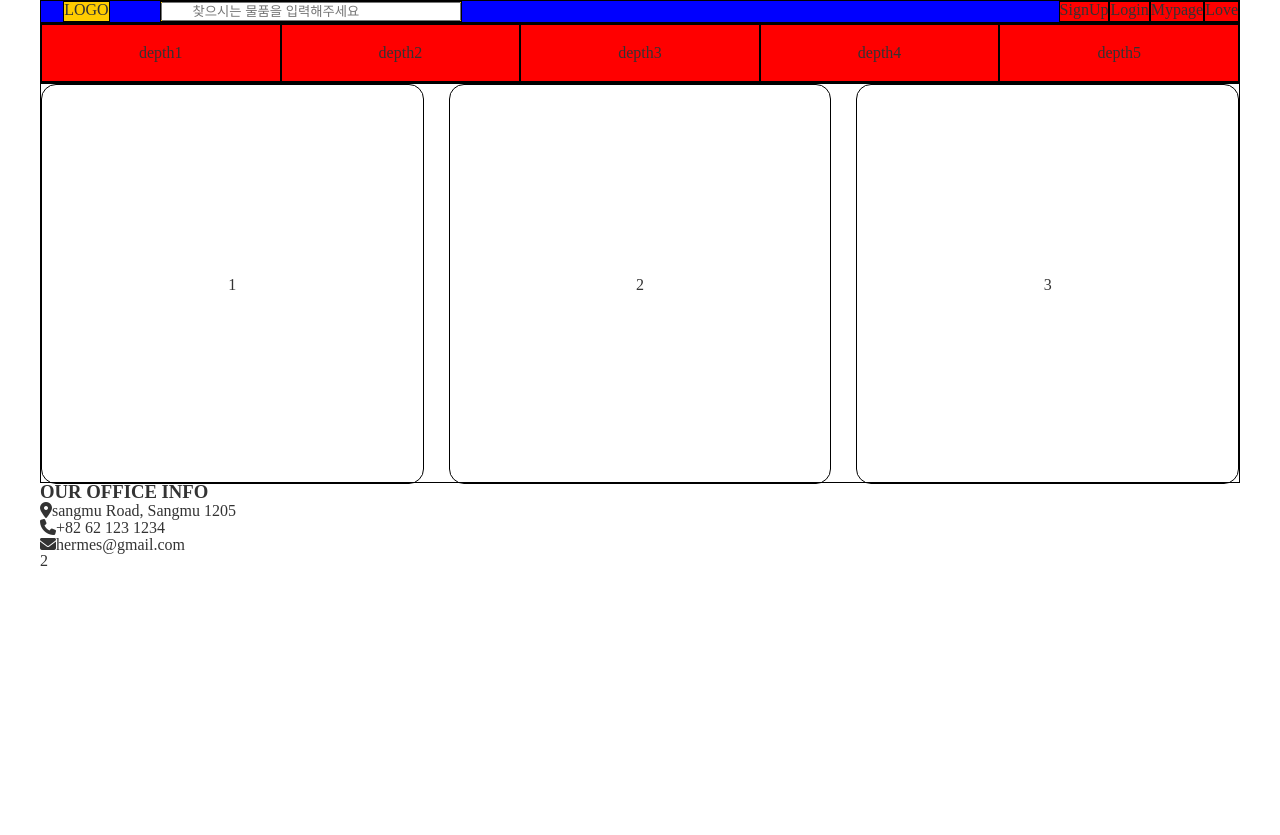
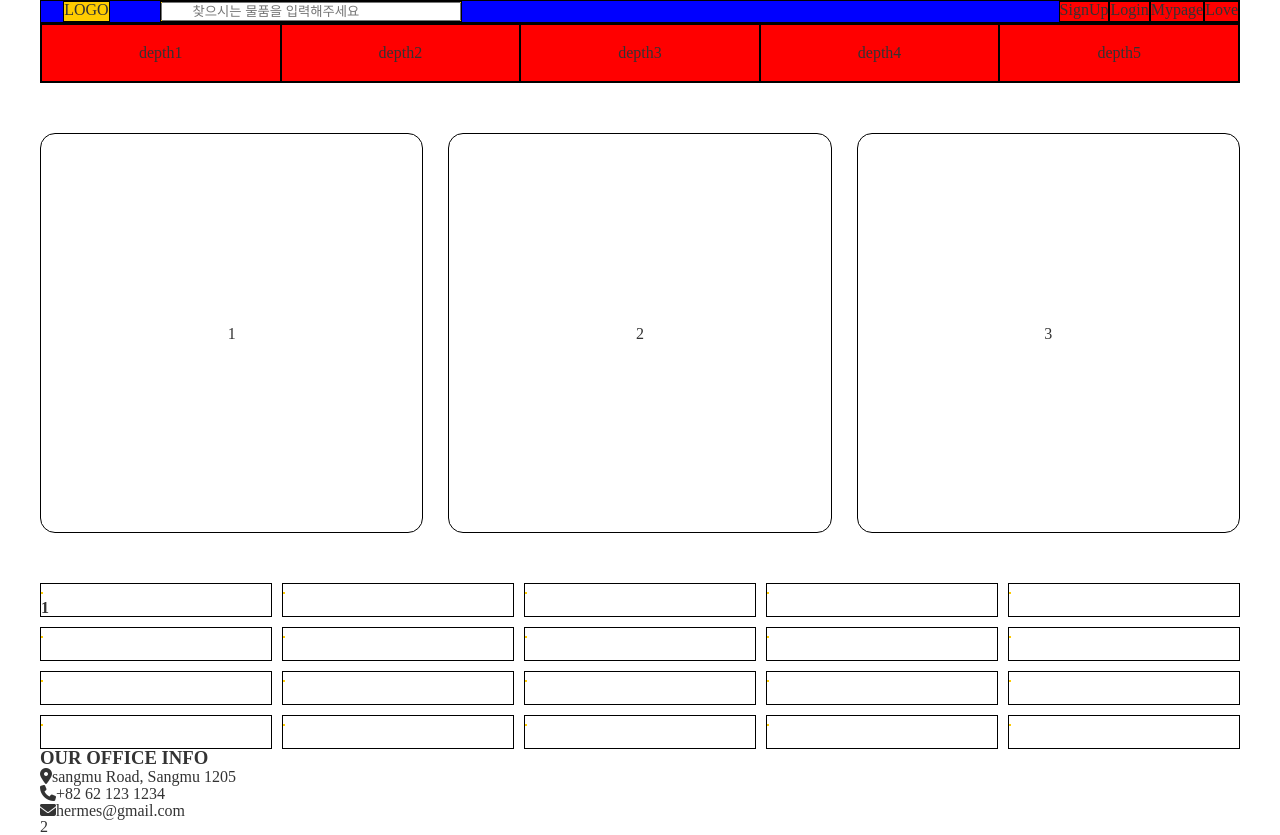
Before and after one commit to taengK/FairyTeam, a React (Create React App) app in the folder Fairy/: page / in a window 1280 px wide. Before the commit the page ends 800 px from the top, so only its background shows below. Built offline with nearby package versions, Linux system fonts and the light colour scheme.

Commit message:
박충희_1537

```diff
--- a/Fairy/src/App.js
+++ b/Fairy/src/App.js
@@ -1,3 +1,4 @@
+// *************************JSX***********************************************
 import './App.css'
 import Head from './componenet/Head/Head';
 import NavList from './componenet/Navigation/NavList';
--- a/Fairy/src/css/Common.css
+++ b/Fairy/src/css/Common.css
@@ -30,3 +30,5 @@ img, input, button { vertical-align: middle; }
 /* table요소 설정 */
 table { border-spacing: 0; border-collapse: collapse; }
 fieldset {border: none;}
+
+section{ margin-top: 50px;}
--- a/Fairy/src/css/Main.css
+++ b/Fairy/src/css/Main.css
@@ -1,13 +1,12 @@
-.Main {
+.sec01 {
   width: 100%;
   height: 50vh;
-  border: 1px solid #000;
 }
-.Main ul {
+.sec01 ul {
   display: flex;
   justify-content: space-between;
 }
-.Main ul li {
+.sec01 ul li {
   border: 1px solid #000;
   width: calc((100% - 50px) / 3);
   height: 50vh;
@@ -15,4 +14,24 @@
   gap: 10px;
   text-align: center;
   line-height: 50vh;
+}
+
+.sec02 {
+  width: 100%;
+}
+.sec02 ul {
+  display: grid;
+  grid-template-columns: repeat(5, 1fr);
+  grid-template-rows: repeat(4, 1fr);
+  gap: 10px;
+}
+.sec02 ul li {
+  border: 1px solid #000;
+}
+.sec02 ul li a {
+  display: block;
+}
+.sec02 ul li a > img {
+  width: 100%;
+  border: 1px solid #fc0;
 }/*# sourceMappingURL=Main.css.map */
--- a/Fairy/src/css/Main.scss
+++ b/Fairy/src/css/Main.scss
@@ -1,7 +1,6 @@
-.Main {
+.sec01 {
     width: 100%;
     height: 50vh;
-    border: 1px solid #000;
     ul {
         display: flex;
         justify-content: space-between;
@@ -15,3 +14,23 @@
         }
     }
 }
+.sec02 {
+    width: 100%;
+    ul {
+        display: grid;
+        grid-template-columns: repeat(5, 1fr);
+        grid-template-rows: repeat(4, 1fr);
+        gap: 10px;
+        li {
+            border: 1px solid #000;
+            a{
+                display: block;
+                >img {
+                    width: 100%;
+                    border: 1px solid #fc0;
+                }
+            }
+
+        }
+    }
+}
--- a/Fairy/src/index.js
+++ b/Fairy/src/index.js
@@ -2,13 +2,15 @@ import React from 'react';
 import ReactDOM from 'react-dom/client';
 import './index.css';
 import App from './App';
+import Ex from './page/Mypage';
 import reportWebVitals from './reportWebVitals';
 
 
 const root = ReactDOM.createRoot(document.getElementById('root'));
 root.render(
 
-    <App />
+    <App />,
+    <Ex/>
 
 );
 
--- a/Fairy/src/page/Main.jsx
+++ b/Fairy/src/page/Main.jsx
@@ -3,11 +3,38 @@ import React from 'react'
 const Main = () => {
   return (
     <div className='Main'>
-        <ul>
-            <li>1</li>
-            <li>2</li>
-            <li>3</li>
-        </ul>
+        <section className='sec01'>
+            <ul>
+                <li>1</li>
+                <li>2</li>
+                <li>3</li>
+            </ul>
+        </section>
+        <section className='sec02'>
+            <ul>
+                <li><a href="https://picsum.photos/200/300"><img src="" alt="" /><h4>1</h4></a></li>
+                <li><a href=""><img src="" alt="" /></a></li>
+                <li><a href=""><img src="" alt="" /></a></li>
+                <li><a href=""><img src="" alt="" /></a></li>
+                <li><a href=""><img src="" alt="" /></a></li>
+                <li><a href=""><img src="" alt="" /></a></li>
+                <li><a href=""><img src="" alt="" /></a></li>
+                <li><a href=""><img src="" alt="" /></a></li>
+                <li><a href=""><img src="" alt="" /></a></li>
+                <li><a href=""><img src="" alt="" /></a></li>
+                <li><a href=""><img src="" alt="" /></a></li>
+                <li><a href=""><img src="" alt="" /></a></li>
+                <li><a href=""><img src="" alt="" /></a></li>
+                <li><a href=""><img src="" alt="" /></a></li>
+                <li><a href=""><img src="" alt="" /></a></li>
+                <li><a href=""><img src="" alt="" /></a></li>
+                <li><a href=""><img src="" alt="" /></a></li>
+                <li><a href=""><img src="" alt="" /></a></li>
+                <li><a href=""><img src="" alt="" /></a></li>
+                <li><a href=""><img src="" alt="" /></a></li>
+
+            </ul>
+        </section>
     </div>
   )
 }
```
Also changed, not shown: Fairy/src/Ex.js (added, +16 -0 lines), 1 other file (tests, documents, lock files or other folders).
